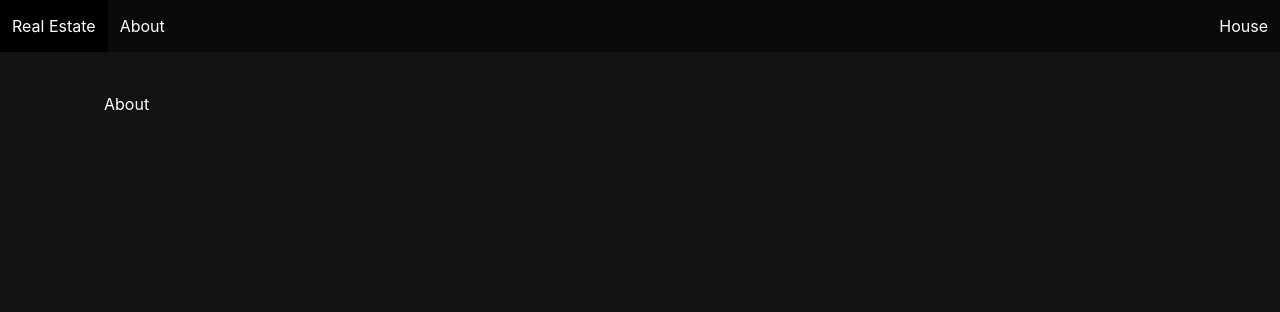
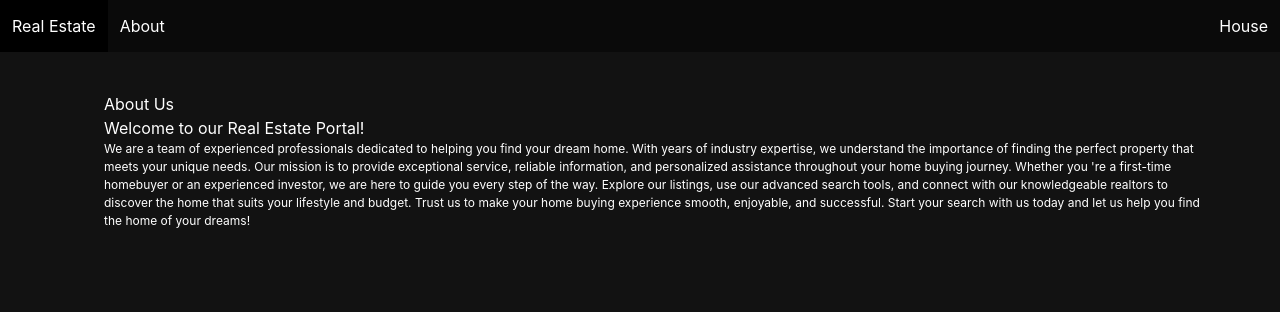
Before and after one commit to mustafacev/project4_backend, a Django app: page /about/ in a window 1280 px wide. Shown: the top 312 px of the page. Run offline with Django 4.2, Linux system fonts and the light colour scheme.

Commit message:
about page

```diff
--- a/main_app/templates/about.html
+++ b/main_app/templates/about.html
@@ -1,3 +1,13 @@
 {% extends 'base.html' %} {% block content %}
-<h1>About</h1>
+<div class="about-section">
+    <h2>About Us</h2>
+    <h3>Welcome to our Real Estate Portal!</h3>
+    <p>We are a team of experienced professionals dedicated to helping you find your dream home. With years of industry expertise, we understand the importance of finding the perfect property that meets your unique needs. Our mission is to provide exceptional
+        service, reliable information, and personalized assistance throughout your home buying journey. Whether you 're a first-time homebuyer or an experienced investor, we are here to guide you every step of the way. Explore our listings, use our advanced
+        search tools, and connect with our knowledgeable realtors to discover the home that suits your lifestyle and budget. Trust us to make your home buying experience smooth, enjoyable, and successful. Start your search with us today and let us help
+        you find the home of your dreams!</p>
+
+</div>
+
+
 {% endblock %}
```
